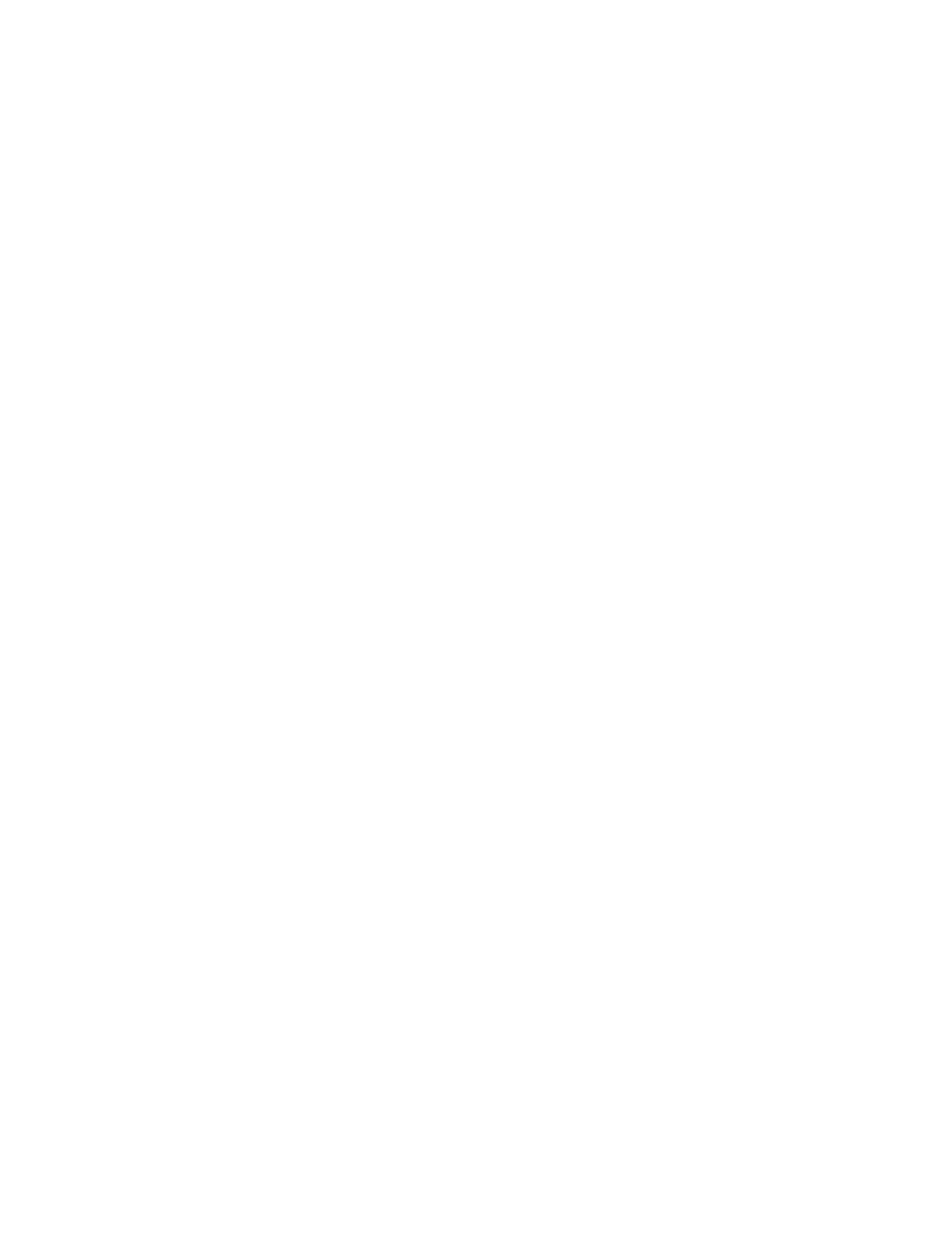
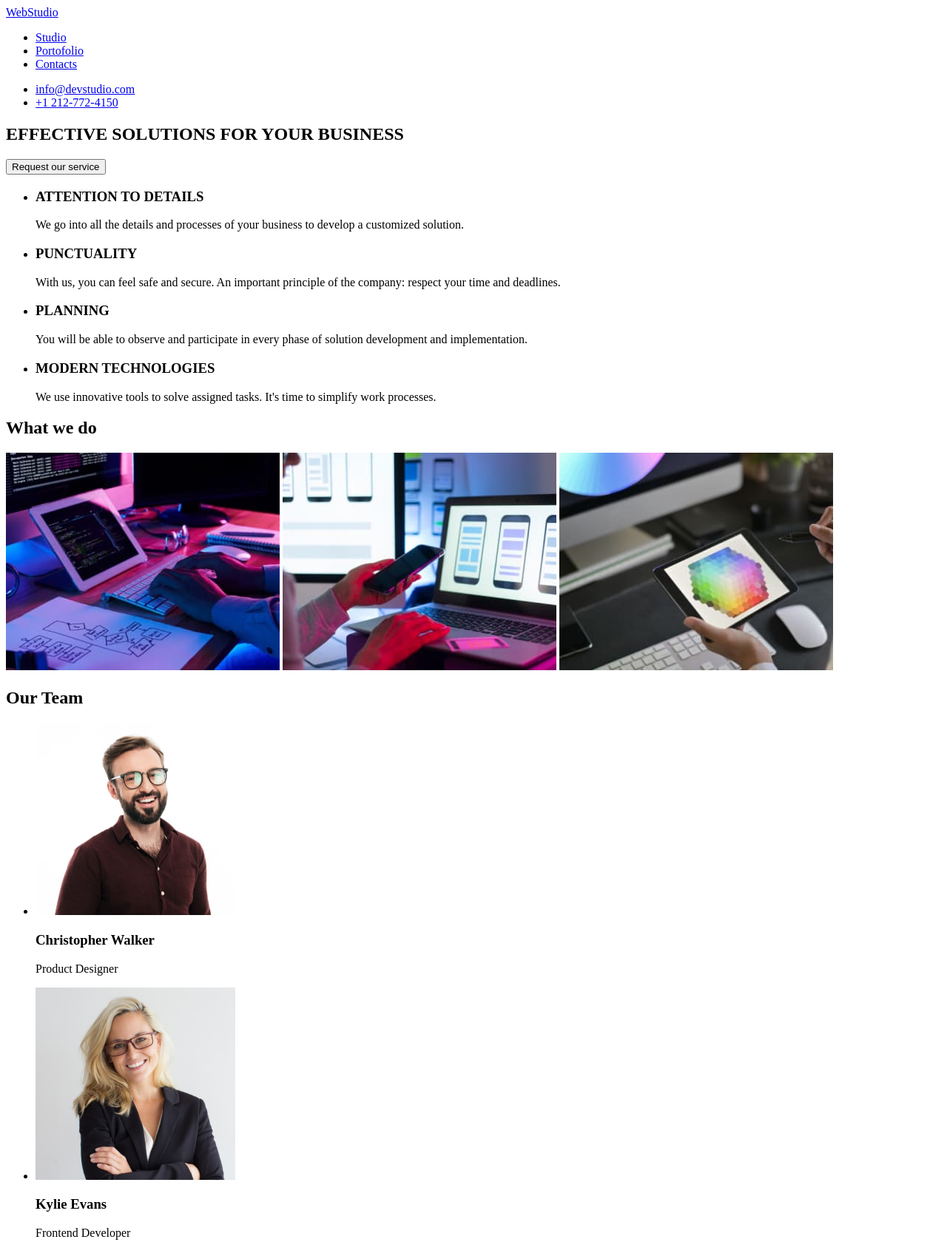
Before and after one commit to panabogdanc/goit-markup-hw-01, a plain HTML site: page index.html in a window 1280 px wide. Shown: the top 1679 px of the page at 74% size. Before the commit the page ends 800 px from the top, so only its background shows below. Drawn offline with Linux system fonts and the light colour scheme.

Commit message:
first homework done
Finish the first homework for the first week.

```diff
--- a/index.html
+++ b/index.html
@@ -3,7 +3,136 @@
   <head>
     <meta charset="UTF-8" />
     <meta name="viewport" content="width=device-width, initial-scale=1.0" />
-    <title>Document</title>
+    <title>Studio</title>
   </head>
-  <body></body>
+  <body>
+    <header>
+      <a href="https://panabogdanc.github.io/goit-markup-hw-01/">WebStudio</a>
+      <nav>
+        <ul>
+          <li><a href="./index.html">Studio</a></li>
+          <li><a href="./portofolio.html">Portofolio</a></li>
+          <li><a href="./contacts.html">Contacts</a></li>
+        </ul>
+      </nav>
+      <ul>
+        <li><a href="mailto:info@devstudio.com">info@devstudio.com</a></li>
+        <li><a href="tel:+1 212-772-4150">+1 212-772-4150</a></li>
+      </ul>
+    </header>
+
+    <main>
+      <section>
+        <h1>EFFECTIVE SOLUTIONS FOR YOUR BUSINESS</h1>
+        <button type="button">Request our service</button>
+      </section>
+      <section>
+        <ul>
+          <li>
+            <h3>ATTENTION TO DETAILS</h3>
+            <p>
+              We go into all the details and processes of your business to
+              develop a customized solution.
+            </p>
+          </li>
+          <li>
+            <h3>PUNCTUALITY</h3>
+            <p>
+              With us, you can feel safe and secure. An important principle of
+              the company: respect your time and deadlines.
+            </p>
+          </li>
+          <li>
+            <h3>PLANNING</h3>
+            <p>
+              You will be able to observe and participate in every phase of
+              solution development and implementation.
+            </p>
+          </li>
+          <li>
+            <h3>MODERN TECHNOLOGIES</h3>
+            <p>
+              We use innovative tools to solve assigned tasks. It's time to
+              simplify work processes.
+            </p>
+          </li>
+        </ul>
+        <div>
+          <h2>What we do</h2>
+          <img
+            src="./images/coding-image.jpg"
+            width="370"
+            height="294"
+            alt="A person coding"
+          />
+          <img
+            src="./images/phone-app-image.jpg"
+            width="370"
+            height="294"
+            alt="Design an app for phone"
+          />
+          <img
+            src="./images/color-picker-image.jpg"
+            width="370"
+            height="294"
+            alt="Colorpick on a tablet"
+          />
+        </div>
+      </section>
+      <section>
+        <h2>Our Team</h2>
+        <ul>
+          <li>
+            <img
+              src="./images/christopher-walker.jpg"
+              width="270"
+              height="260"
+              alt="Christopher Walker"
+            />
+            <h3>Christopher Walker</h3>
+            <p>Product Designer</p>
+          </li>
+          <li>
+            <img
+              src="./images/kylie-evans.jpg"
+              width="270"
+              height="260"
+              alt="Kylie Evans"
+            />
+            <h3>Kylie Evans</h3>
+            <p>Frontend Developer</p>
+          </li>
+          <li>
+            <img
+              src="./images/ryan-harris.jpg"
+              width="270"
+              height="260"
+              alt="Ryan Harris"
+            />
+            <h3>Ryan Harris</h3>
+            <p>Marketing</p>
+          </li>
+          <li>
+            <img
+              src="./images/tyler-moore.jpg"
+              width="270"
+              height="260"
+              alt="Tyler Moore"
+            />
+            <h3>Tyler Moore</h3>
+            <p>UI Designer</p>
+          </li>
+        </ul>
+      </section>
+    </main>
+
+    <footer>
+      <a href="https://panabogdanc.github.io/goit-markup-hw-01/">WebStudio</a>
+      <ul>
+        <li><address>695 Park Ave, NY 10065, USA</address></li>
+        <li><a href="mailto:info@devstudio.com">info@devstudio.com</a></li>
+        <li><a href="tel:+1 212-772-4150">+1 212-772-4150</a></li>
+      </ul>
+    </footer>
+  </body>
 </html>
```
Also changed, not shown: images/christopher-walker.jpg (added), images/coding-image.jpg (added), images/color-picker-image.jpg (added), images/kylie-evans.jpg (added), images/phone-app-image.jpg (added), images/ryan-harris.jpg (added), images/tyler-moore.jpg (added).
